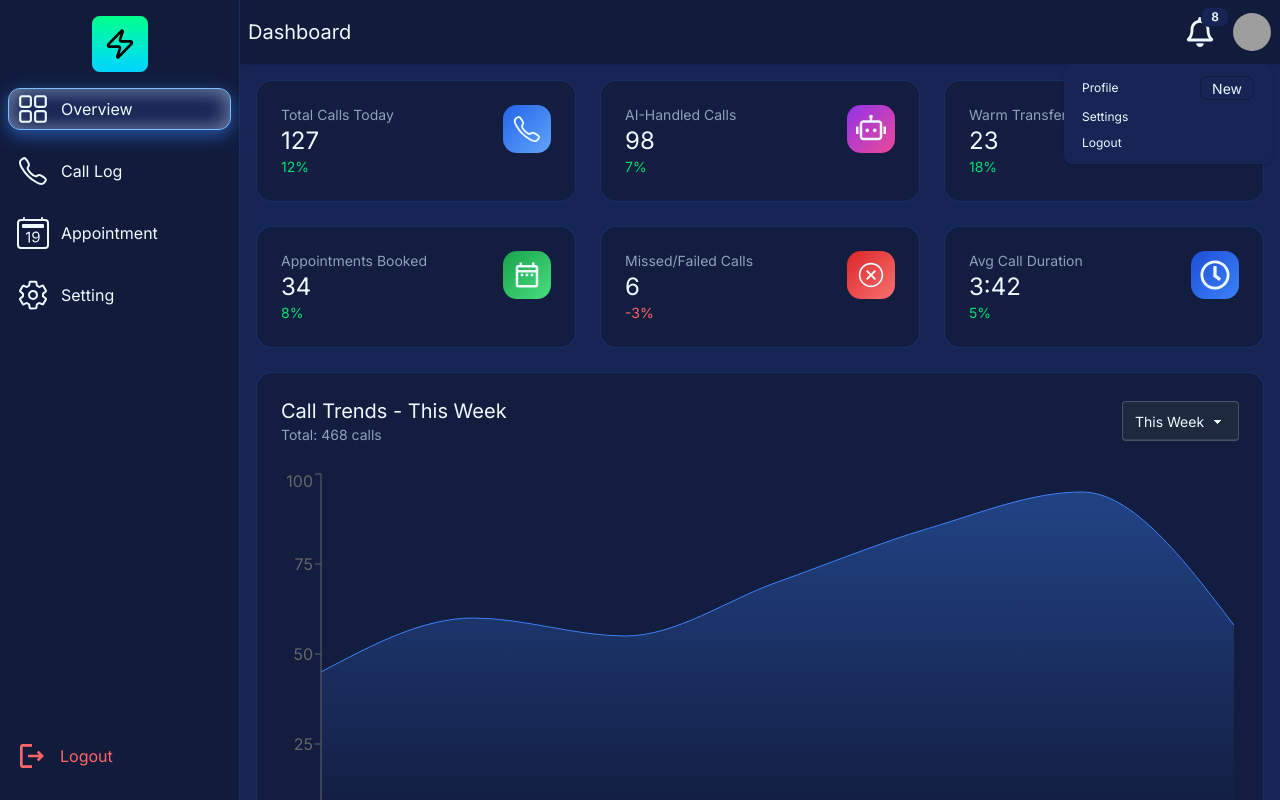
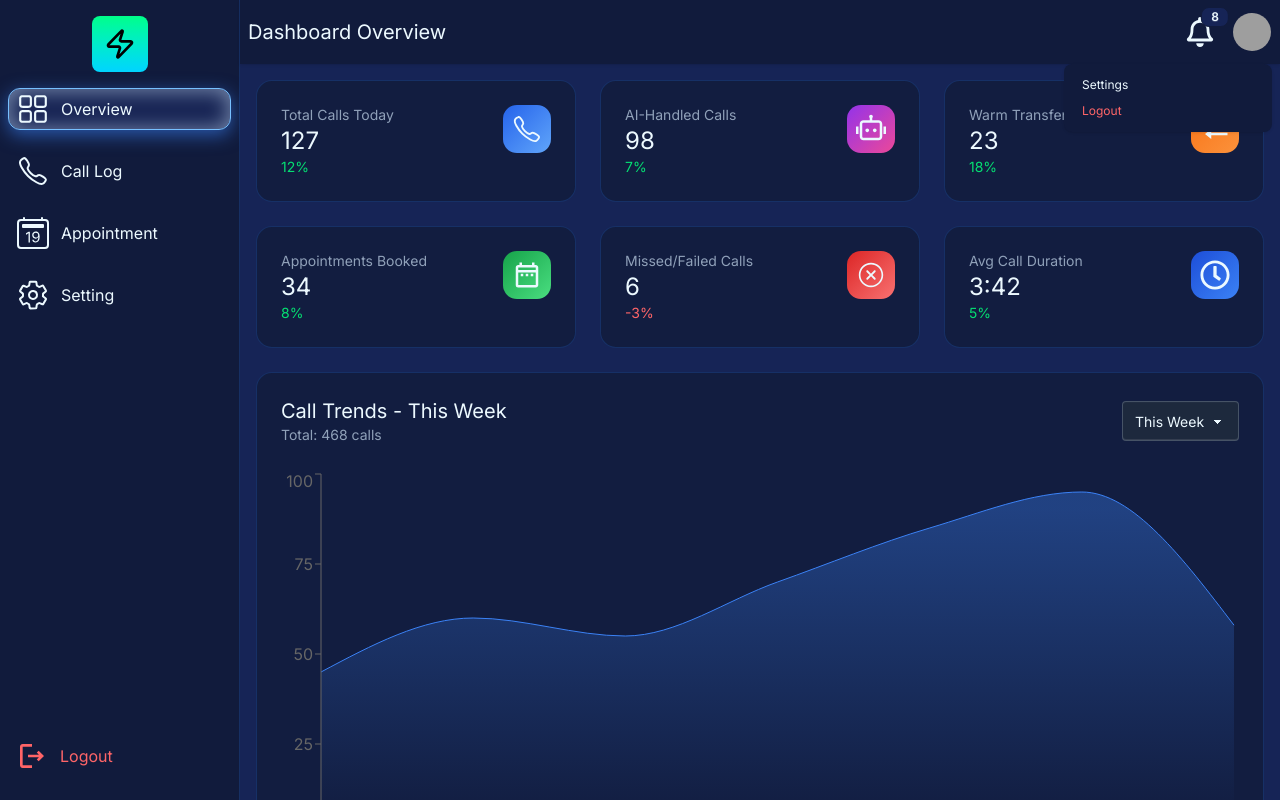
Before and after one commit to kamrulhasanPro/CallHub, a React (Vite) app: page / in a window 1280 px wide. Both pictures are taken after a click on the button 1252 px from the left and 32 px from the top of the page. Shown: the top 800 px of the page. Built offline with nearby package versions, Linux system fonts and the light colour scheme; grey boxes are pictures that could not be loaded.

Commit message:
CallHub Dashboard Frontend design completed

```diff
--- a/src/layouts/DashboardLayout.jsx
+++ b/src/layouts/DashboardLayout.jsx
@@ -1,5 +1,5 @@
 import React from "react";
-import { NavLink, Outlet } from "react-router";
+import { Link, NavLink, Outlet, useLocation } from "react-router";
 import MySideLink from "../components/share/MySideLink";
 import { IoCallOutline, IoSettingsOutline } from "react-icons/io5";
 import { BsCalendar2Date } from "react-icons/bs";
@@ -10,6 +10,14 @@ import { MdOutlineLogout } from "react-icons/md";
 import { FaRegBell } from "react-icons/fa";
 
 const DashboardLayout = () => {
+  const { pathname } = useLocation();
+  const dynamicTitle = {
+    "/": "Dashboard Overview",
+    "/call-log": "Call Logs & History",
+    "/appointment": "Appointments",
+    "/setting": "Settings",
+  };
+
   return (
     <div className="drawer lg:drawer-open">
       <input id="my-drawer-4" type="checkbox" className="drawer-toggle" />
@@ -41,7 +49,7 @@ const DashboardLayout = () => {
               </svg>
             </label>
 
-            <p className="text-xl">Dashboard</p>
+            <p className="text-xl">{dynamicTitle[pathname]}</p>
           </div>
           <div className="flex-none">
             <div className="dropdown dropdown-end">
@@ -57,15 +65,20 @@ const DashboardLayout = () => {
               </div>
               <div
                 tabIndex={0}
-                className="card card-compact dropdown-content bg-base-100 z-1 mt-3 w-52 shadow"
+                className="card card-compact dropdown-content bg-base-200 z-1 mt-3 w-52 shadow"
               >
-                <div className="card-body">
-                  <span className="text-lg font-bold">8 Items</span>
-                  <span className="text-info">Subtotal: $999</span>
-                  <div className="card-actions">
-                    <button className="btn btn-primary btn-block">
-                      View cart
-                    </button>
+                <div className="card-body p-2">
+                  <div className="bg-base-300 px-2 py-1 rounded-sm">
+                    <p>AI Assist run a called</p>
+                    <p className="smallText">now</p>
+                  </div>
+                  <div className="bg-base-300 px-2 py-1 rounded-sm">
+                    <p>System Faced a problem</p>
+                    <p className="smallText">2min ago</p>
+                  </div>
+                  <div className="bg-base-300 px-2 py-1 rounded-sm">
+                    <p>Today Started CallHub</p>
+                    <p className="smallText">5min ago</p>
                   </div>
                 </div>
               </div>
@@ -85,18 +98,12 @@ const DashboardLayout = () => {
               </div>
               <ul
                 tabIndex="-1"
-                className="menu menu-sm dropdown-content bg-base-100 rounded-box z-1 mt-3 w-52 p-2 shadow"
+                className="menu menu-sm dropdown-content bg-base-200 rounded-box z-1 mt-3 w-52 p-2 shadow"
               >
                 <li>
-                  <a className="justify-between">
-                    Profile
-                    <span className="badge">New</span>
-                  </a>
+                  <Link to="setting">Settings</Link>
                 </li>
-                <li>
-                  <a>Settings</a>
-                </li>
-                <li>
+                <li className="text-red-400">
                   <a>Logout</a>
                 </li>
               </ul>
```
